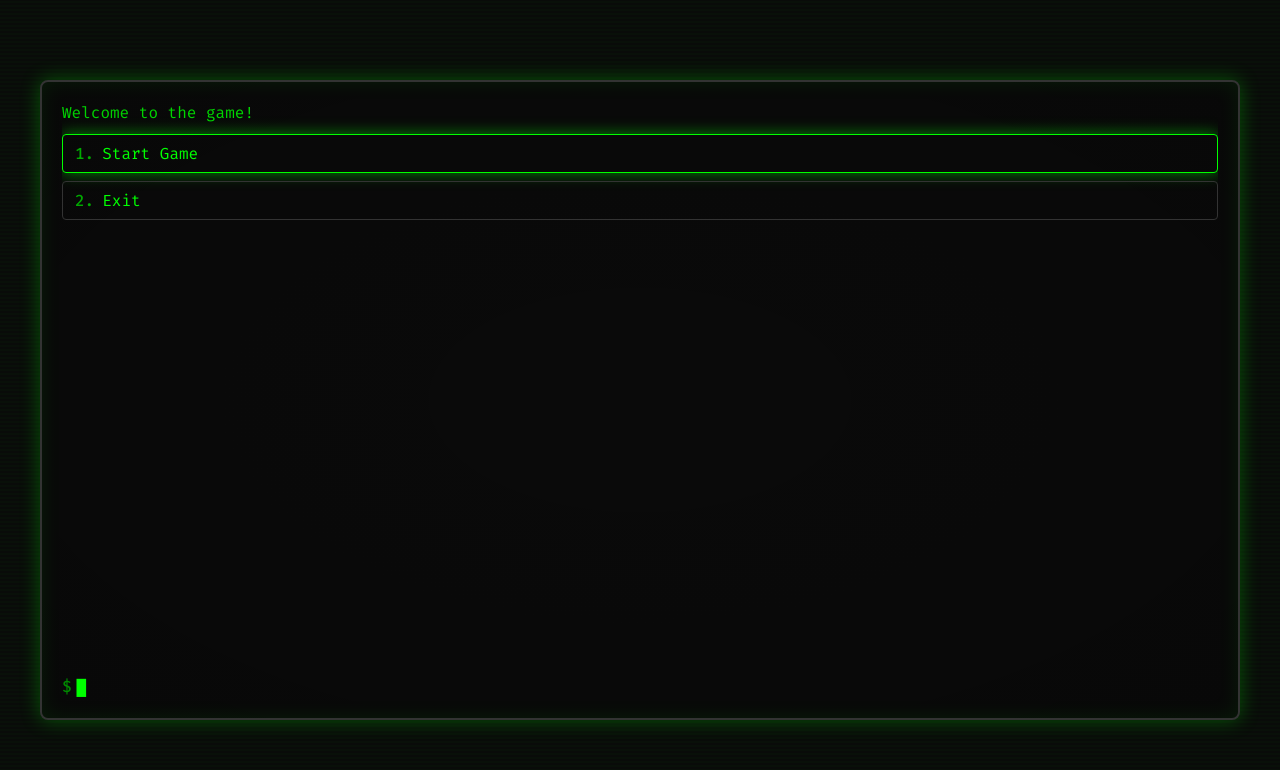
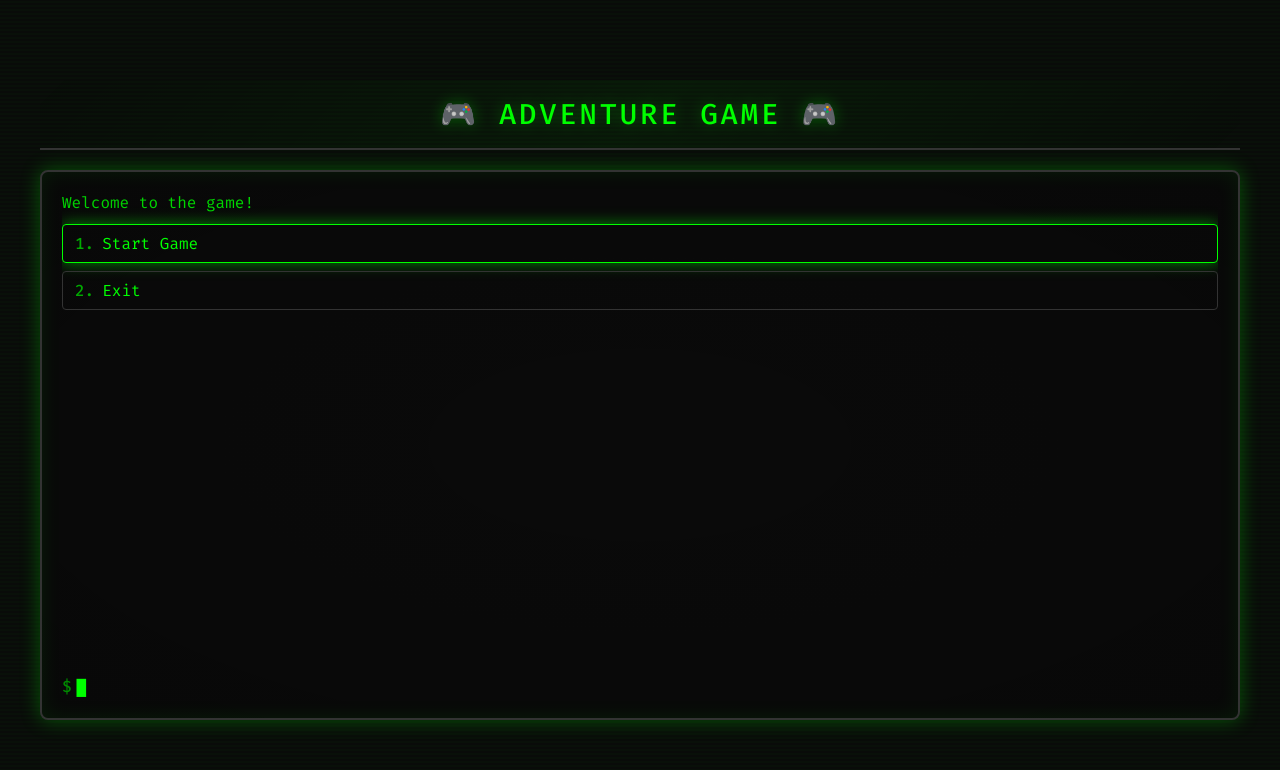
Before and after one commit to aerroberts/text-site, a website built with Vite: page index.html in a window 1280 px wide. Built offline with nearby package versions, Linux system fonts and the light colour scheme.

Commit message:
with title

```diff
--- a/src/game.ts
+++ b/src/game.ts
@@ -1,17 +1,22 @@
 import { TextInterface } from "./ui/terminal";
 
 export async function runGame(terminal: TextInterface ) {
+  terminal.setTitle('🎮 ADVENTURE GAME 🎮');
+
   await terminal.writeText('Welcome to the game!');
   const choice = await terminal.chooseOption([
     { label: 'Start Game', value: 'start' },
     { label: 'Exit', value: 'exit' }
   ]);
   if (choice === 'start') {
+    terminal.setTitle('🗡️ THE BRAVE ADVENTURER 🗡️');
     await terminal.writeText('Starting game...');
     const name = await terminal.askForInput('What is your name?');
     await terminal.writeText(`Hello, ${name}! Nice to meet you.`);
+    terminal.setTitle(`⚔️ ${name.toUpperCase()}'S ADVENTURE ⚔️`);
     await terminal.writeText('You are a brave adventurer. You died. The end.');
   } else if (choice === 'exit') {
+    terminal.setTitle('👋 GOODBYE! 👋');
     await terminal.writeText('Exiting game...');
   }
 }
--- a/src/style.css
+++ b/src/style.css
@@ -75,9 +75,35 @@ body::after {
   z-index: 3;
 }
 
-.terminal {
+.terminal-wrapper {
   width: 100%;
   height: 100%;
+  display: flex;
+  flex-direction: column;
+}
+
+.page-title {
+  text-align: center;
+  color: var(--terminal-fg);
+  font-size: 1.8em;
+  font-weight: 500;
+  margin-bottom: 20px;
+  padding: 15px 0;
+  text-shadow: 0 0 15px var(--terminal-shadow);
+  display: none; /* Hidden by default */
+  letter-spacing: 0.1em;
+  text-transform: uppercase;
+  border-bottom: 2px solid var(--terminal-border);
+  background: linear-gradient(135deg,
+    transparent 0%,
+    rgba(0, 255, 0, 0.05) 50%,
+    transparent 100%
+  );
+  border-radius: 4px 4px 0 0;
+}
+
+.terminal {
+  flex: 1;
   background-color: var(--terminal-bg);
   border: 2px solid var(--terminal-border);
   border-radius: 8px;
@@ -191,6 +217,12 @@ body::after {
 
   #app {
     height: 90vh;
+  }
+
+  .page-title {
+    font-size: 1.4em;
+    margin-bottom: 15px;
+    padding: 10px 0;
   }
 
   .terminal {
--- a/src/ui/terminal.ts
+++ b/src/ui/terminal.ts
@@ -17,6 +17,9 @@ export class TextInterface {
   private inputLine!: HTMLElement;
   private currentInput: HTMLInputElement | null = null;
   private isWaitingForInput: boolean = false;
+  private title: string = '';
+  private titleElement!: HTMLElement;
+  private terminalContainer!: HTMLElement;
 
   constructor(options: TextInterfaceOptions) {
     this.container = options.container;
@@ -27,17 +30,33 @@ export class TextInterface {
 
   private init(): void {
     this.container.innerHTML = '';
-    this.container.className = 'terminal';
+    this.container.className = 'terminal-wrapper';
+
+    // Create title element outside the terminal
+    this.titleElement = document.createElement('div');
+    this.titleElement.className = 'page-title';
+    this.container.appendChild(this.titleElement);
+
+    // Create the actual terminal container
+    this.terminalContainer = document.createElement('div');
+    this.terminalContainer.className = 'terminal';
+    this.container.appendChild(this.terminalContainer);
 
     this.output = document.createElement('div');
     this.output.className = 'terminal-output';
-    this.container.appendChild(this.output);
+    this.terminalContainer.appendChild(this.output);
 
     this.inputLine = document.createElement('div');
     this.inputLine.className = 'terminal-input-line';
-    this.container.appendChild(this.inputLine);
+    this.terminalContainer.appendChild(this.inputLine);
 
     this.showPrompt();
+  }
+
+  public setTitle(title: string): void {
+    this.title = title;
+    this.titleElement.textContent = title;
+    this.titleElement.style.display = title ? 'block' : 'none';
   }
 
   private showPrompt(): void {
@@ -210,7 +229,7 @@ export class TextInterface {
   }
 
   private scrollToBottom(): void {
-    this.container.scrollTop = this.container.scrollHeight;
+    this.terminalContainer.scrollTop = this.terminalContainer.scrollHeight;
   }
 
   private delay(ms: number): Promise<void> {
```
